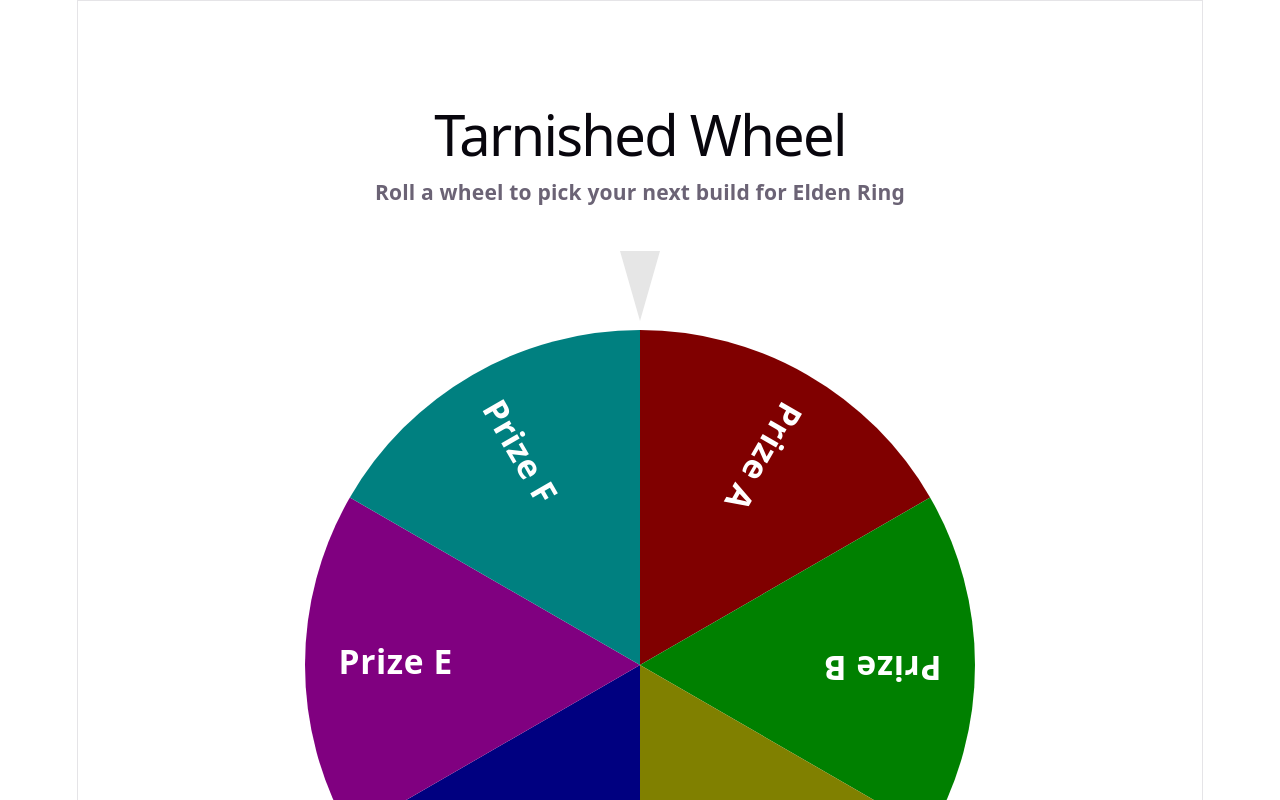
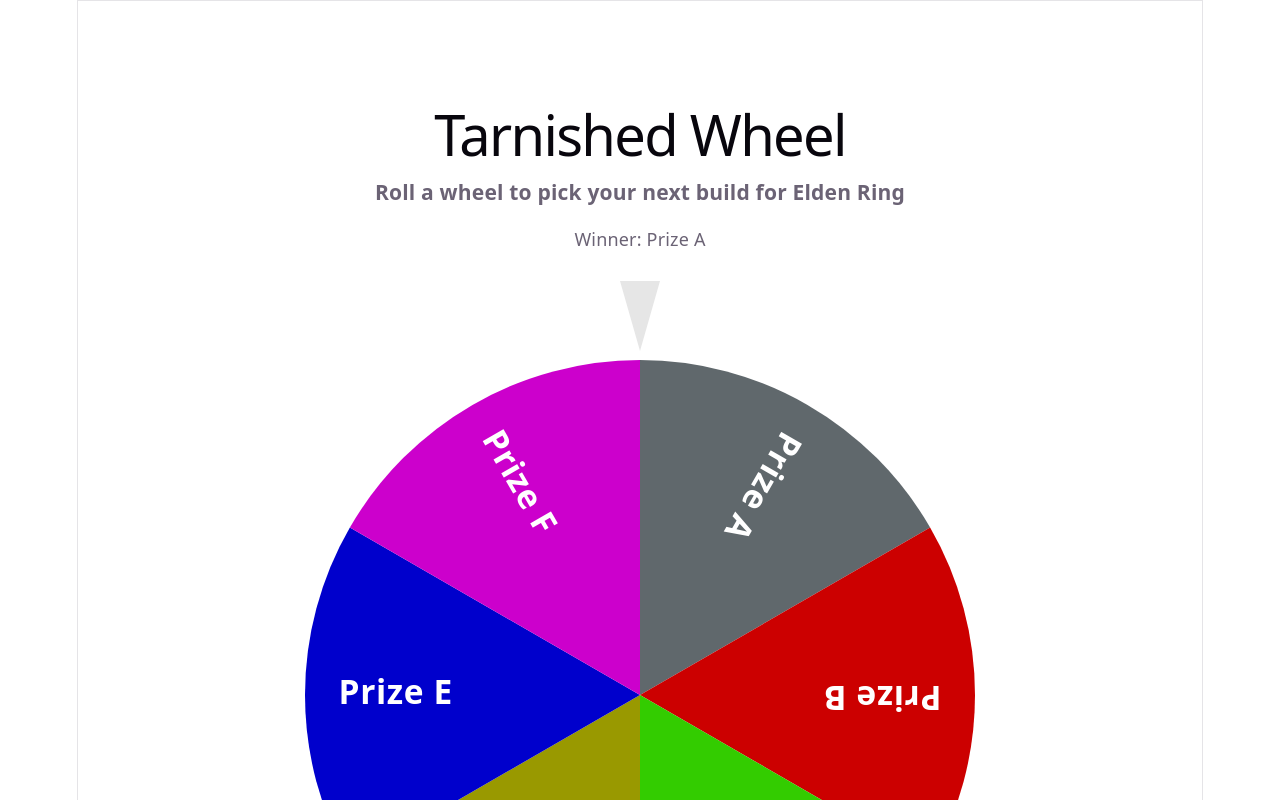
Before and after one commit to EZRA-DVLPR/TarnishedWheel, a React (Vite) app: page / in a window 1280 px wide. Shown: the top 800 px of the page. Built offline with nearby package versions, Linux system fonts and the light colour scheme.

Commit message:
colors need fixing so here are some alternatives

```diff
--- a/src/components/Wheel.tsx
+++ b/src/components/Wheel.tsx
@@ -10,6 +10,16 @@ const colors = [
 	"#800080",
 	"#008080",
 	"#3C4143",
+];
+
+const colors2 = [
+	"#60686C",
+	"#CC0000",
+	"#33CC00",
+	"#999900",
+	"#0000CC",
+	"#CC00CC",
+	"#00CCCC",
 ];
 
 // TODO: import the wheel data instead of this for testing
@@ -73,6 +83,7 @@ function Wheel() {
 
 	return (
 		<div className="relative flex items-center justify-center" id="wheel">
+			{!spinning && <p>Winner: {SEGMENTS[winner]}</p>}
 			{/* static pointer at top */}
 			<svg
 				id="wheel-pointer"
@@ -131,7 +142,10 @@ function Wheel() {
 								L ${x1},${y1}
 								A ${r} ${r} 0 0 1 ${x2},${y2}
 								Z`}
-								fill={colors[i % colors.length]}
+								//fill={colors[i % colors.length]}
+								fill={colors2[i % colors.length]}
+								//TODO: needs to be between colors2 and below fill
+								//fill={`hsl(${(i * 360) / SEGMENTS.length}, 70%, 60%)`} //fill={colors2[i % colors.length]}
 							/>
 							<text
 								x={lx}
@@ -153,7 +167,6 @@ function Wheel() {
 			<button type="button" onClick={spin} disabled={spinning}>
 				Spin
 			</button>
-			{!spinning && <p>Winner: {SEGMENTS[winner]}</p>}
 		</div>
 	);
 }
```
